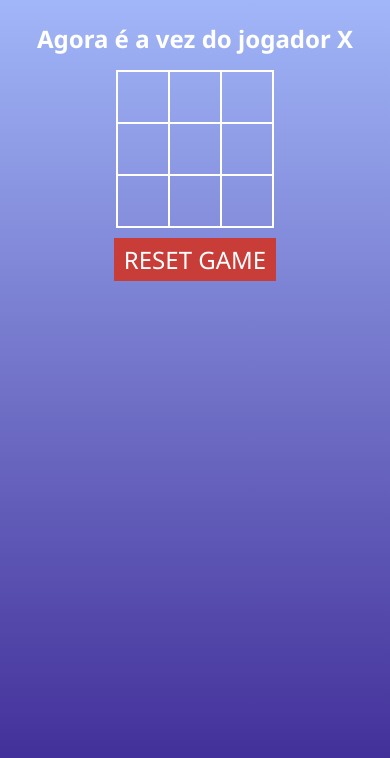
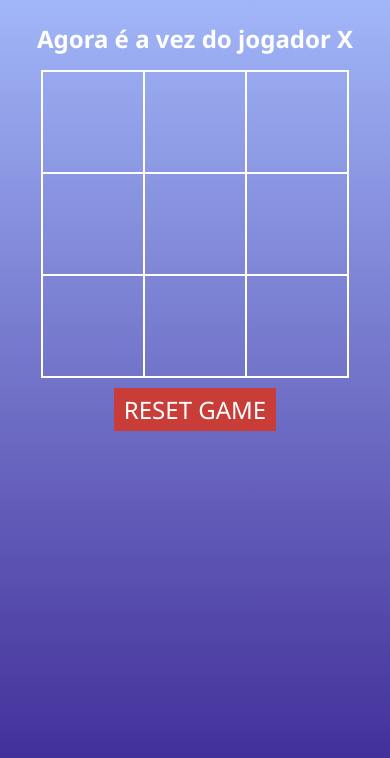
Before and after one commit to guic170602/Jogo_da_Velha, a plain HTML site: page index.html in a window 390 px wide. Shown: the part 56-814 px from the top of the page. Drawn offline with Linux system fonts and the light colour scheme.

Commit message:
fix width and heigth of squares

```diff
--- a/style.css
+++ b/style.css
@@ -25,17 +25,27 @@ h2{
 .squaresSection{
     display: grid;
     grid-template-columns: repeat(3, 1fr);
-    width: 40vw;
+    width: max-content;
     border: 1px solid white;
-    height: 40vw;
+    height: max-content;
 }
 
 .squares{
     display: flex;
     border: 1px solid white;
     justify-content: center;
+    width: 133px;
+    height: 133px;
     align-items: center;
-    font-size: 5vw;
+    font-size: 65px;
+}
+
+@media screen and (max-width: 420px) {
+    .squares{
+        width: 100px;
+        height: 100px;
+        font-size: 30px;
+    }
 }
 
 .squares:hover{
```
